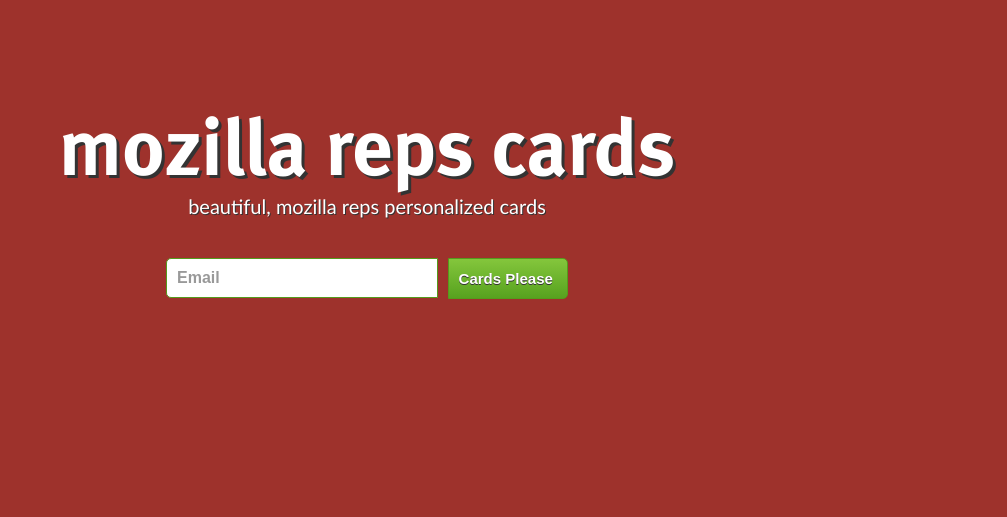
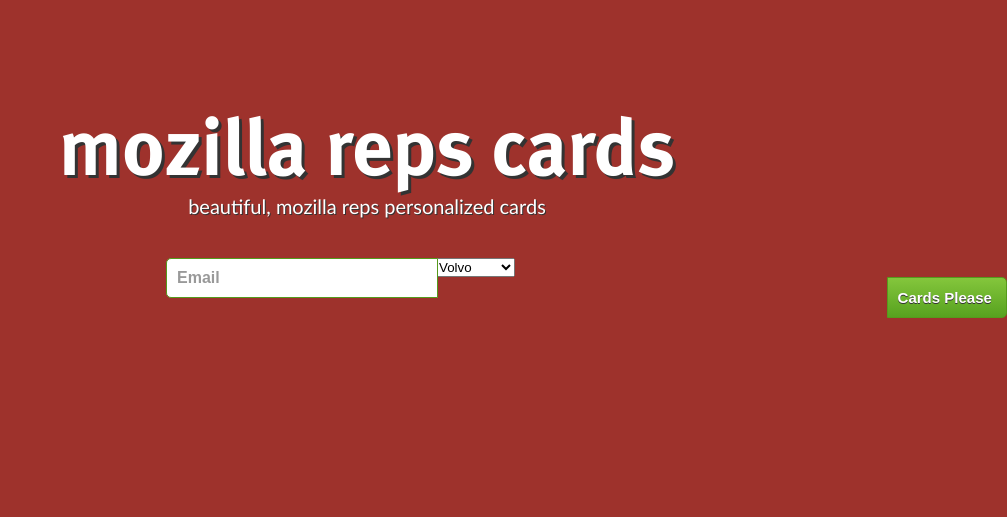
Before and after one commit to glogiotatidis/mozilla-cards, a Django app: template mozillacards/cardmanager/templates/index.html in a window 1280 px wide. Shown: the top 517 px of the page, without its empty margins (273-1280 px from the left). Run offline with Django 3.2, Linux system fonts and the light colour scheme; the template is opened without the code that fills it, so the values that code supplies are empty; parts of the project's set-up code (start-up, migrations or seed data) failed here and were passed over; some web fonts are replaced.

Commit message:
Added dev in index

```diff
--- a/mozillacards/cardmanager/templates/index.html
+++ b/mozillacards/cardmanager/templates/index.html
@@ -42,8 +42,20 @@
   <form id="usernameform">
   {% csrf_token %}
   <input name="email" class="input-email" value="Email" onclick="this.value='';">
+  </form>
+</div>
+
+<div id="sigselect">
+  <select>
+    <option value="volvo">Volvo</option>
+    <option value="saab">Saab</option>
+    <option value="mercedes">Mercedes</option>
+    <option value="audi">Audi</option>
+  </select>
+</div>
+
+<div id="submitbutton">
   <input id="submit" name="submit" type="submit" value="Cards Please " class="subscribe-submit" onclick="submitdata(); return false;">
-  </form>
 </div>
 
 <div id="statusbar">
```
